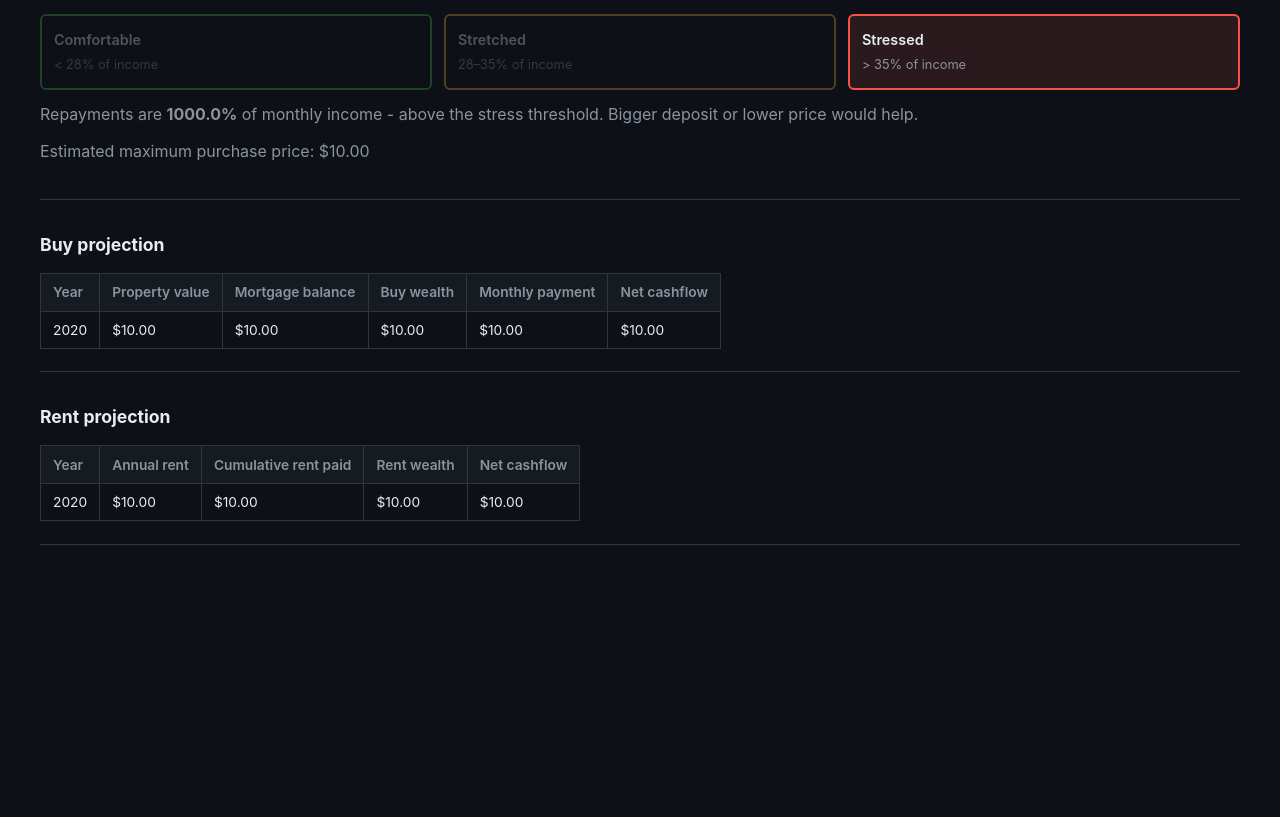
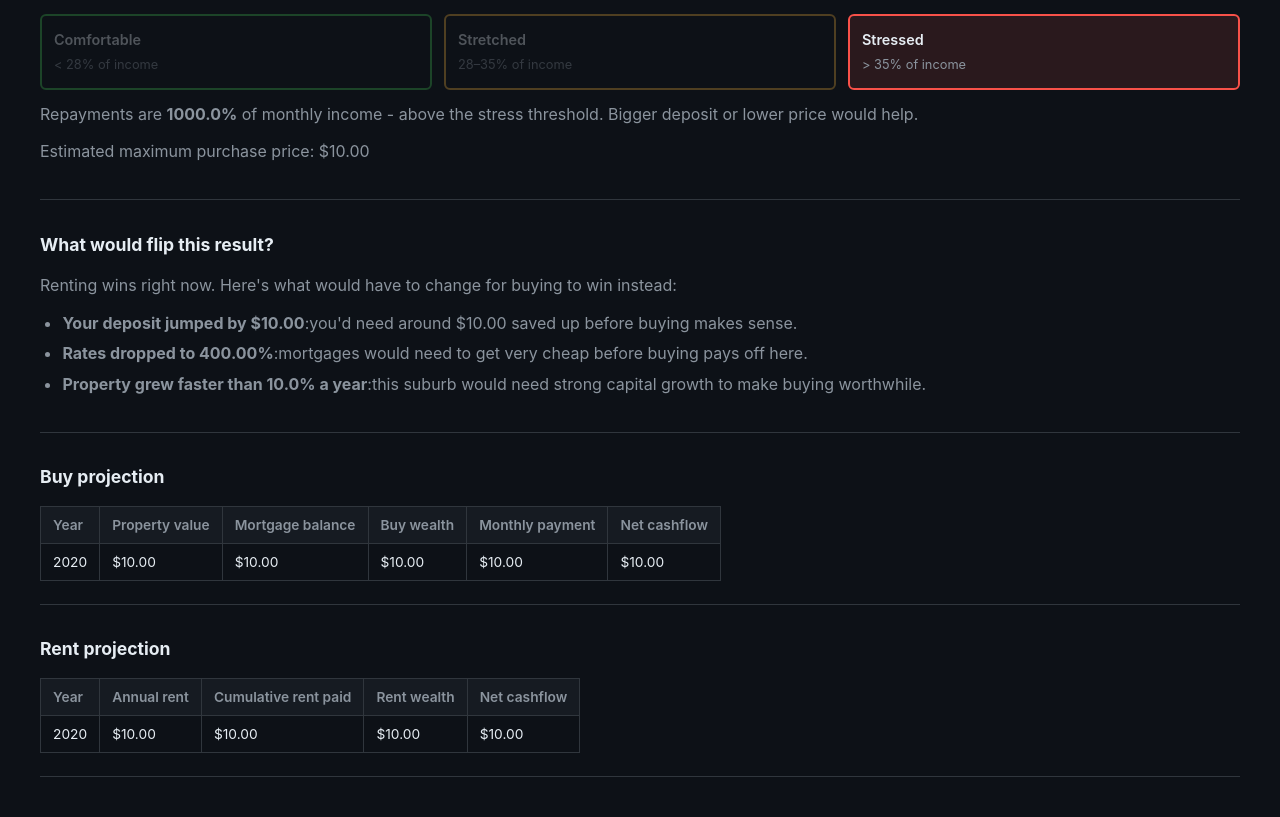
Before and after one commit to sz-747/housing-calc, a Flask app: template templates/results.html in a window 1280 px wide. Shown: the part 1787-2604 px from the top of the page. Before the commit the page ends 2332 px from the top, so only its background shows below. Run offline with Flask 3, Linux system fonts and the light colour scheme; the template is opened without the code that fills it: most values are stand-ins (such as "Sample title", 1, 10 or a date in 2020).

Commit message:
add flip panel to results

```diff
--- a/templates/results.html
+++ b/templates/results.html
@@ -90,7 +90,7 @@ content %}
 
 <section class="panel">
   <h2>Affordability check</h2>
-  {# 28% and 35% are APRA serviceability band thresholds — hardcoded, not user inputs #}
+  {# 28% and 35% are APRA serviceability band thresholds:hardcoded, not user inputs #}
   {% set monthly_income = inputs.annual_income / 12 %} {% set repayment_pct =
   (result.summary.monthly_payment / monthly_income) * 100 %} {% if repayment_pct
   < 28 %} {% set band = "comfortable" %} {% elif repayment_pct < 35 %} {% set
@@ -125,6 +125,59 @@ content %}
     Estimated maximum purchase price: {{ result.affordability.max_purchase_price
     | money }}
   </p>
+</section>
+
+<section class="panel">
+  <h2>What would flip this result?</h2>
+  {% set fp = result.flip_points %}
+  {% if fp.buying_wins %}
+    <p>Buying wins right now. Here's what would have to go wrong for renting to take over:</p>
+  {% else %}
+    <p>Renting wins right now. Here's what would have to change for buying to win instead:</p>
+  {% endif %}
+  <ul>
+    {% if fp.flip_deposit is not none %}
+      {% if fp.buying_wins %}
+        {% set deposit_diff = inputs.deposit - fp.flip_deposit %}
+        <li><strong>Your deposit fell by {{ deposit_diff | money }}</strong>:if your savings dropped to around {{ fp.flip_deposit | money }}, renting would pull ahead.</li>
+      {% else %}
+        {% set deposit_diff = fp.flip_deposit - inputs.deposit %}
+        <li><strong>Your deposit jumped by {{ deposit_diff | money }}</strong>:you'd need around {{ fp.flip_deposit | money }} saved up before buying makes sense.</li>
+      {% endif %}
+    {% else %}
+      {% if fp.buying_wins %}
+        <li><strong>Deposit:</strong> even a very small deposit doesn't flip the result:buying holds up regardless.</li>
+      {% else %}
+        <li><strong>Deposit:</strong> no realistic deposit amount flips this:the mortgage costs outweigh the benefits in this suburb.</li>
+      {% endif %}
+    {% endif %}
+    {% if fp.flip_rate is not none %}
+      {% if fp.buying_wins %}
+        <li><strong>Rates rose to {{ "%.2f"|format(fp.flip_rate * 100) }}%</strong>:your repayments would become too expensive and renting would win.</li>
+      {% else %}
+        <li><strong>Rates dropped to {{ "%.2f"|format(fp.flip_rate * 100) }}%</strong>:mortgages would need to get very cheap before buying pays off here.</li>
+      {% endif %}
+    {% else %}
+      {% if fp.buying_wins %}
+        <li><strong>Interest rates:</strong> even extremely high rates don't flip this:buying is very solid.</li>
+      {% else %}
+        <li><strong>Interest rates:</strong> no realistic rate makes buying worthwhile here.</li>
+      {% endif %}
+    {% endif %}
+    {% if fp.flip_growth is not none %}
+      {% if fp.buying_wins %}
+        <li><strong>Property grew slower than {{ "%.1f"|format(fp.flip_growth * 100) }}% a year</strong>:if this suburb stalls, renting and investing your deposit would beat it.</li>
+      {% else %}
+        <li><strong>Property grew faster than {{ "%.1f"|format(fp.flip_growth * 100) }}% a year</strong>:this suburb would need strong capital growth to make buying worthwhile.</li>
+      {% endif %}
+    {% else %}
+      {% if fp.buying_wins %}
+        <li><strong>Property growth:</strong> even if prices flatlined, buying still wins:the result is very solid.</li>
+      {% else %}
+        <li><strong>Property growth:</strong> no realistic growth rate makes buying worthwhile here.</li>
+      {% endif %}
+    {% endif %}
+  </ul>
 </section>
 
 <section class="panel">
@@ -247,7 +300,7 @@ content %}
       c.fillStyle = "rgba(124,168,232,0.85)";
       c.font = "600 11px -apple-system, BlinkMacSystemFont, 'Segoe UI', sans-serif";
       c.textAlign = "center";
-      c.fillText("Break even — Yr " + breakevenYear, x, yAxis.top + 14);
+      c.fillText("Break even:Yr " + breakevenYear, x, yAxis.top + 14);
       c.restore();
     }
   };
@@ -293,7 +346,7 @@ content %}
     }
   });
 
-  // equity chart — separate panel, own scale
+  // equity chart:separate panel, own scale
   const equityCanvas = document.getElementById("equity-chart");
   new Chart(equityCanvas, {
     type: "line",
@@ -330,7 +383,7 @@ content %}
           callbacks: {
             label: function(ctx) {
               if (ctx.dataset.label === "Milestone" && ctx.parsed.y !== null) {
-                return " " + milestoneLabels[ctx.dataIndex] + " — " + formatDollar(ctx.parsed.y);
+                return " " + milestoneLabels[ctx.dataIndex] + ":" + formatDollar(ctx.parsed.y);
               }
               if (ctx.parsed.y === null) { return null; }
               return " " + ctx.dataset.label + ": " + formatDollar(ctx.parsed.y);
```
